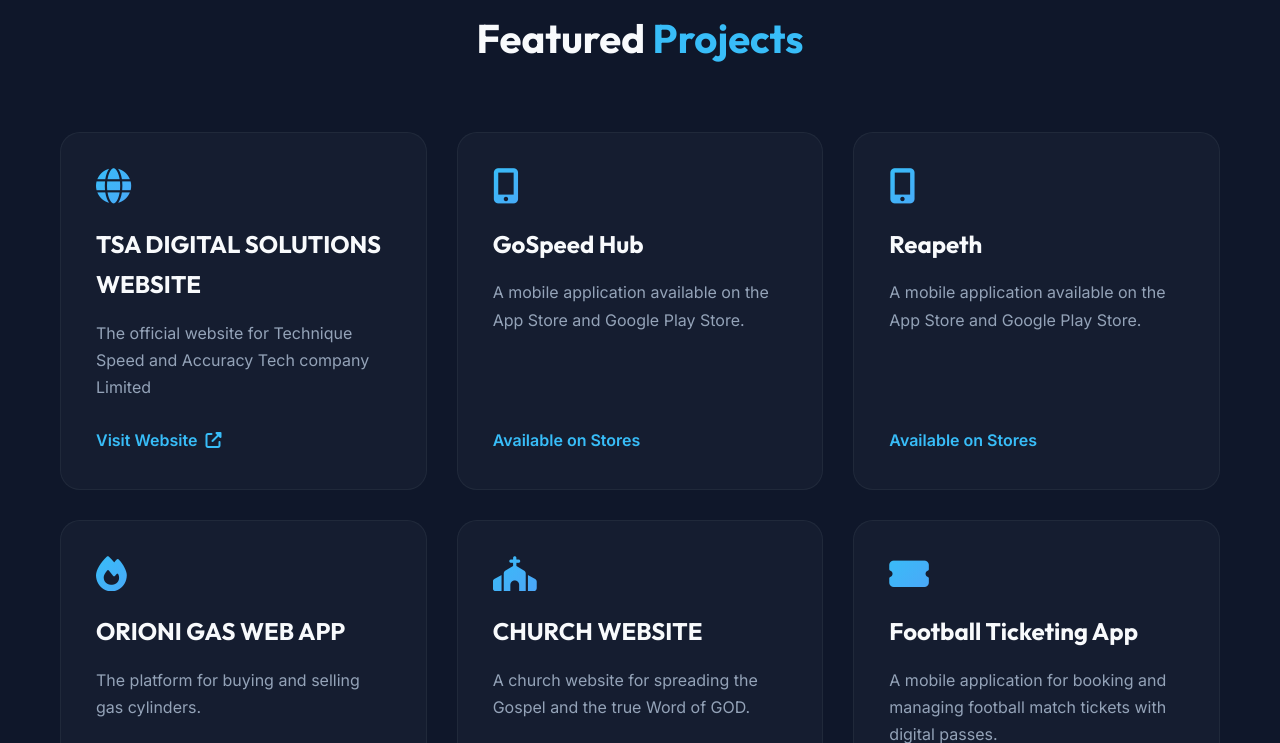
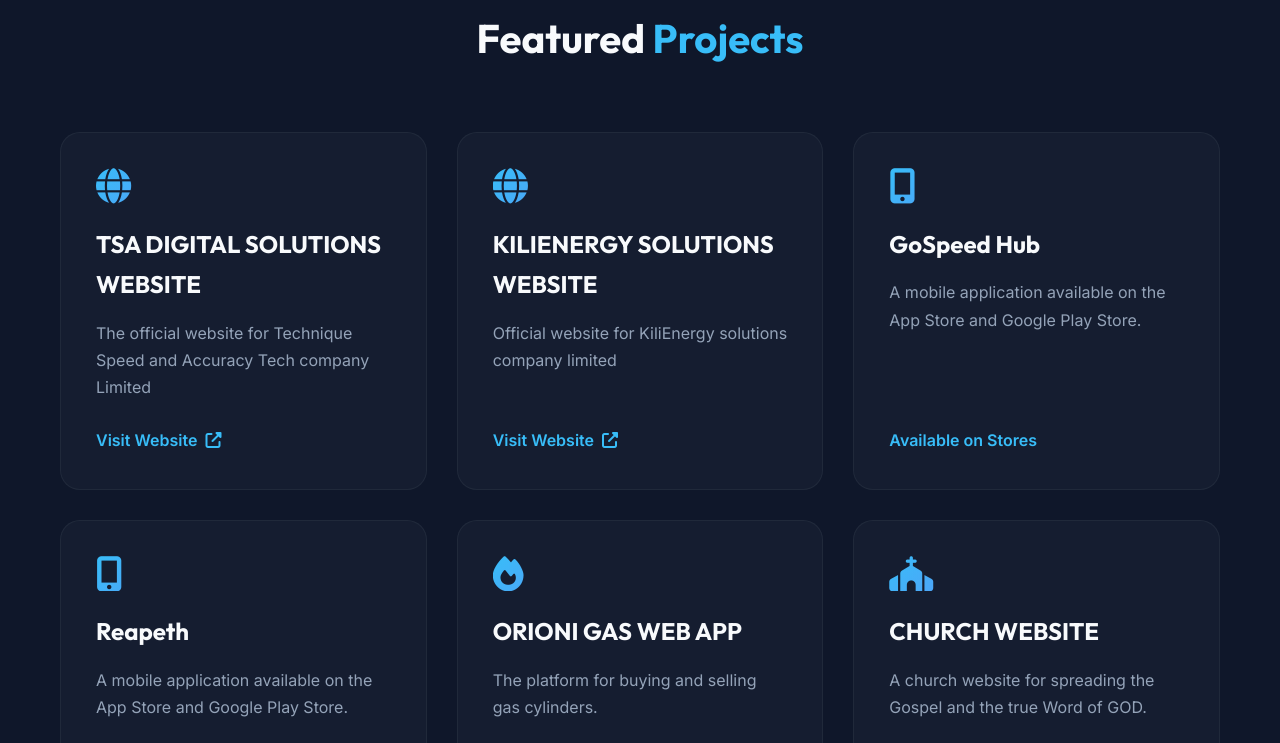
Before and after one commit to emmajulius/my-portfolio, a plain HTML site: page index.html in a window 1280 px wide. Shown: the part 2640-3383 px from the top of the page. Drawn offline with Linux system fonts and the light colour scheme.

Commit message:
Add KILIENERGY SOLUTIONS WEBSITE to projects

```diff
--- a/index.html
+++ b/index.html
@@ -265,6 +265,15 @@
       </div>
 
       <div class="project-card">
+        <i class="fas fa-globe project-icon"></i>
+        <h3>KILIENERGY SOLUTIONS WEBSITE</h3>
+        <p>Official website for KiliEnergy solutions company limited</p>
+        <div class="project-links">
+          <a href="https://www.kilienergysolutions.com/" target="_blank">Visit Website <i class="fas fa-external-link-alt"></i></a>
+        </div>
+      </div>
+
+      <div class="project-card">
         <i class="fas fa-mobile-alt project-icon"></i>
         <h3>GoSpeed Hub</h3>
         <p>A mobile application available on the App Store and Google Play Store.</p>
```
